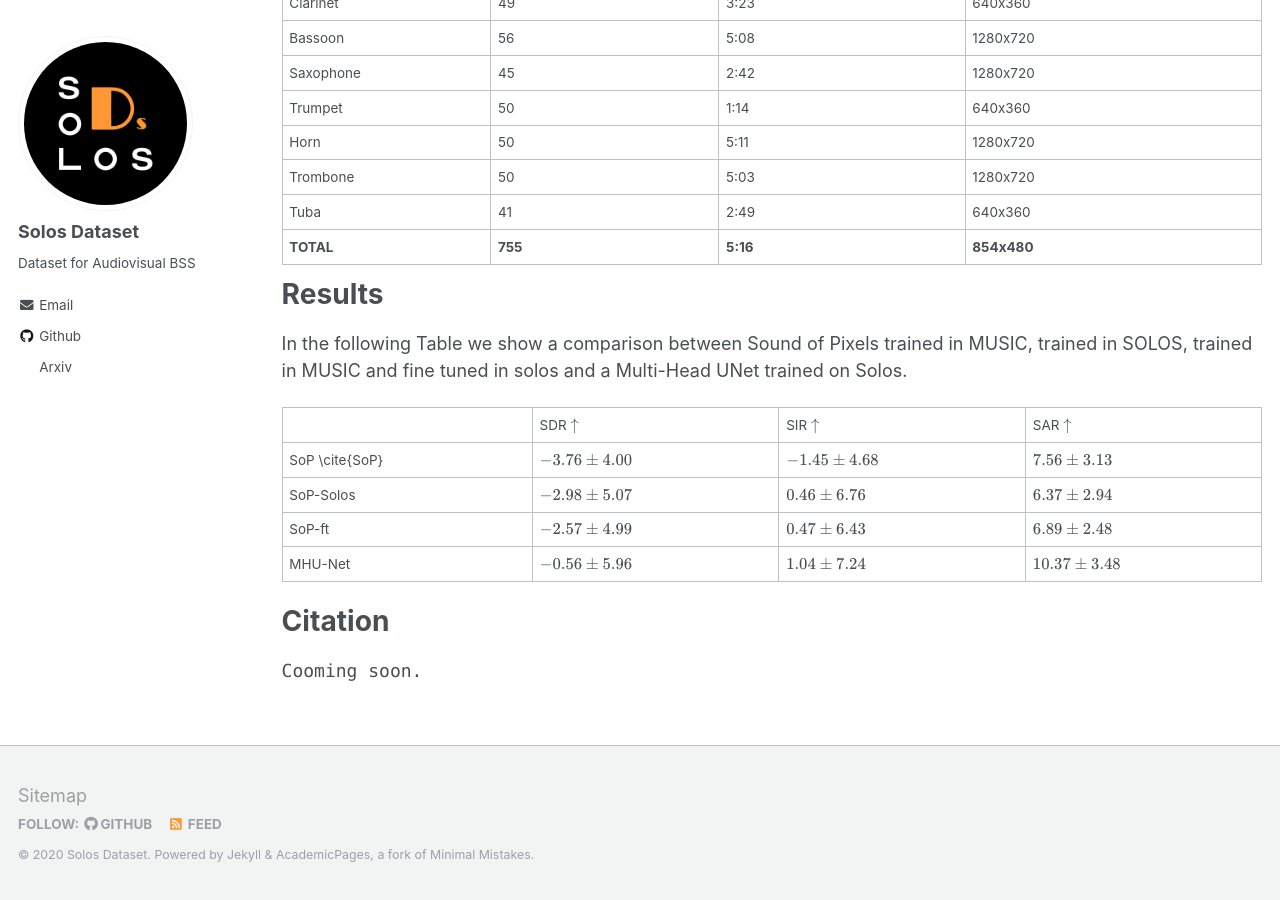
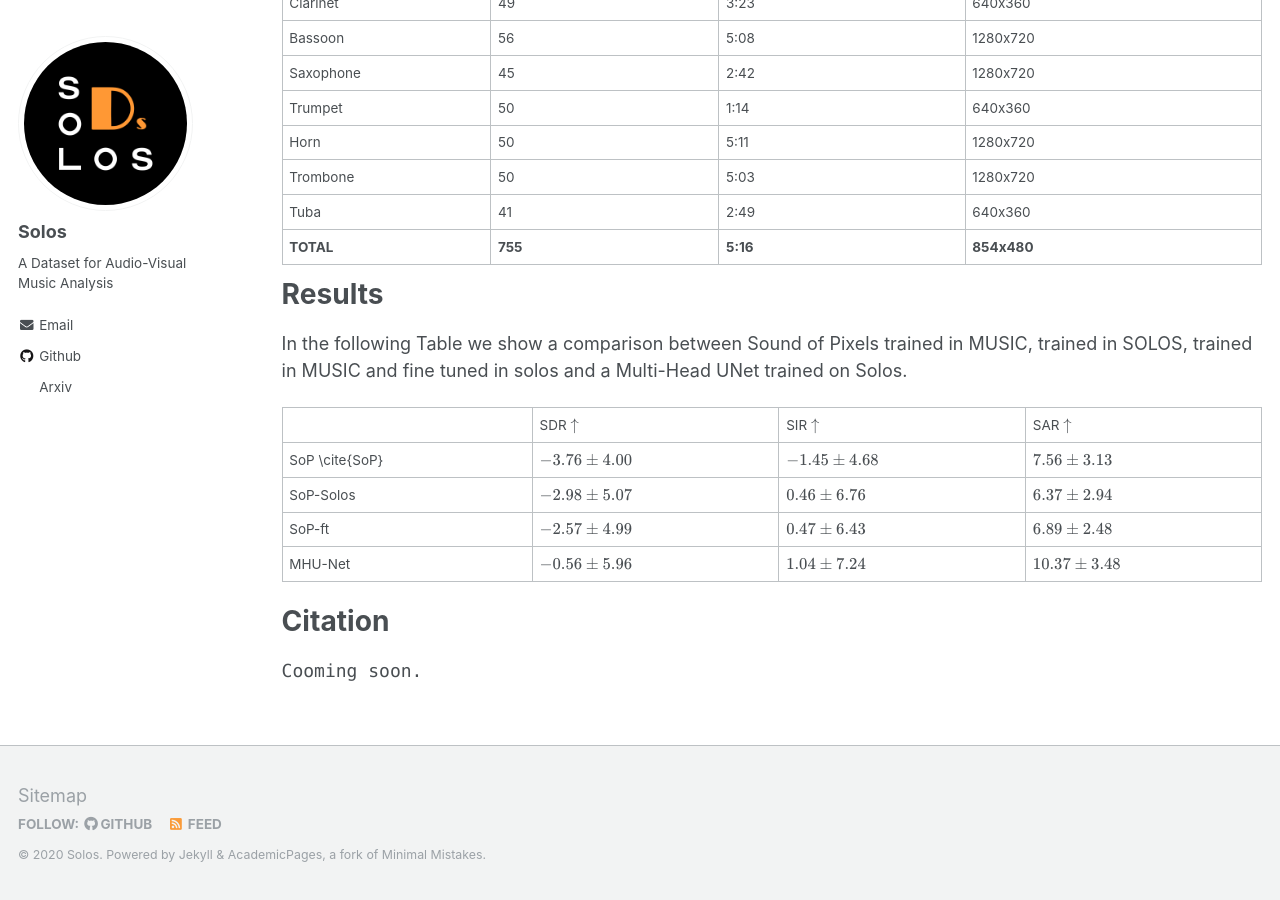
Before and after one commit to JuanFMontesinos/Solos, a Jekyll site: the page built from _pages/about.html, in a window 1280 px wide and 900 px high, scrolled down 2539 px. Built offline with Jekyll 4.4.1, drawn with Linux system fonts in a browser that asks for light colours; formulas are drawn with MathJax 3.

Commit message:
Update _config.yml

```diff
--- a/_config.yml
+++ b/_config.yml
@@ -9,8 +9,8 @@
 locale                   : "en-US"
 title                    : "Solos"
 title_separator          : "-"
-name                     : &name "Solos Dataset"
-description              : &description "Dataset for Audiovisual BSS"
+name                     : &name "Solos"
+description              : &description " A Dataset for Audio-Visual Music Analysis"
 url                      : "https://juanmontesinos.com" # the base hostname & protocol for your site e.g. "https://mmistakes.github.io"
 baseurl                  : "/Solos" # the subpath of your site, e.g. "/blog"
 repository               : "academicpages/academicpages.github.io"
@@ -80,9 +80,9 @@ analytics:
 
 # Site Author
 author:
-  name             : "Solos Dataset"
+  name             : "Solos"
   avatar           : "profile.png"
-  bio              : "Dataset for Audiovisual BSS"
+  bio              : "A Dataset for Audio-Visual Music Analysis"
   location         :
   employer         :
   pubmed           :
```
